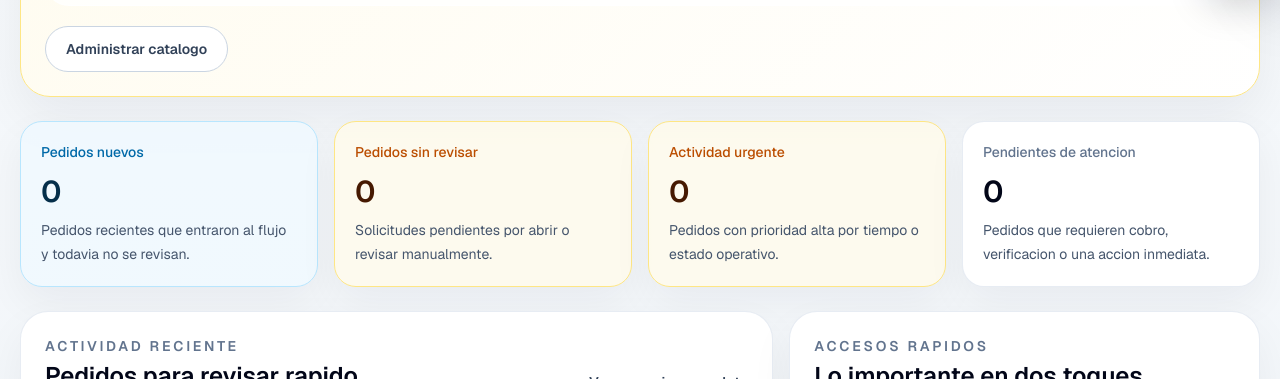
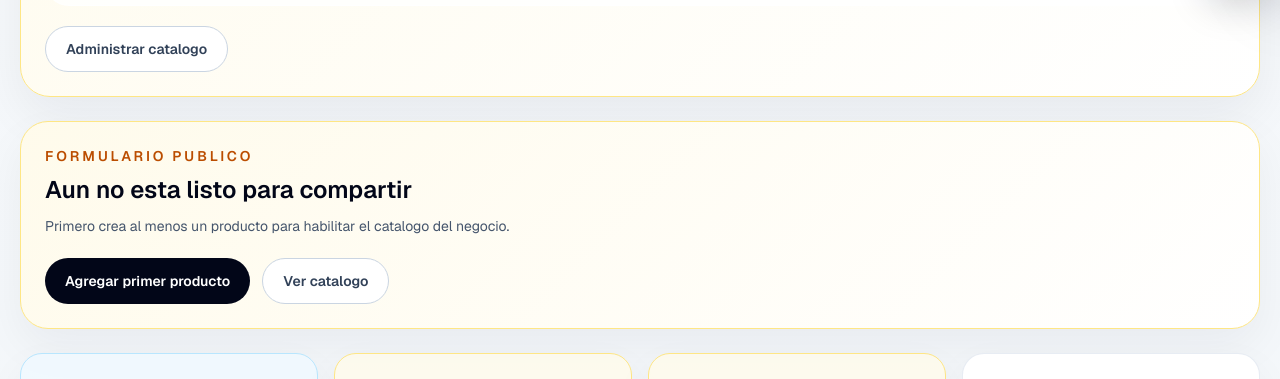
Before and after one commit to patarroyoalexis/tecpify, a Next.js app: page /dashboard/cafe-aura in a window 1280 px wide. Shown: the part 800-1179 px from the top of the page. Built offline with nearby package versions, Linux system fonts and the light colour scheme; no server answers; the database is empty.

Commit message:
Feature: Implementé un bloque específico para facilidad de compartir el link edl negocio

```diff
--- a/components/dashboard/dashboard-overview.tsx
+++ b/components/dashboard/dashboard-overview.tsx
@@ -48,6 +48,104 @@ function CopyPublicLinkButton({ businessId }: { businessId: string }) {
       </button>
       {feedback ? <p className="text-xs text-slate-500">{feedback}</p> : null}
     </div>
+  );
+}
+
+function PublicOrderLinkCard({
+  businessId,
+  businessReadiness,
+  onOpenCreateProduct,
+  onOpenProductsManager,
+}: {
+  businessId: string;
+  businessReadiness: BusinessReadinessSnapshot;
+  onOpenCreateProduct: () => void;
+  onOpenProductsManager: () => void;
+}) {
+  const publicPath = `/pedido/${businessId}`;
+  const [publicUrl, setPublicUrl] = useState(publicPath);
+
+  useEffect(() => {
+    setPublicUrl(`${window.location.origin}${publicPath}`);
+  }, [publicPath]);
+
+  if (businessReadiness.canSell) {
+    return (
+      <section className="rounded-[28px] border border-emerald-200 bg-[linear-gradient(135deg,rgba(236,253,245,0.98),rgba(255,255,255,0.98))] p-6 shadow-[0_18px_45px_rgba(15,23,42,0.05)]">
+        <p className="text-sm font-semibold uppercase tracking-[0.2em] text-emerald-700">
+          Formulario publico
+        </p>
+        <h2 className="mt-2 text-2xl font-semibold text-slate-950">
+          Ya puedes recibir pedidos
+        </h2>
+        <p className="mt-2 max-w-3xl text-sm leading-6 text-slate-600">
+          Tu negocio ya tiene catalogo activo. Comparte este link o abre el formulario para
+          probarlo enseguida.
+        </p>
+
+        <div className="mt-5 rounded-[22px] border border-emerald-200 bg-white/90 p-4">
+          <p className="text-xs font-semibold uppercase tracking-[0.18em] text-slate-500">
+            Link de pedidos
+          </p>
+          <p className="mt-2 break-all text-sm font-medium text-slate-900">{publicUrl}</p>
+        </div>
+
+        <div className="mt-5 flex flex-col gap-3 sm:flex-row sm:flex-wrap">
+          <CopyPublicLinkButton businessId={businessId} />
+          <Link
+            href={publicPath}
+            target="_blank"
+            className="rounded-full bg-slate-950 px-5 py-3 text-center text-sm font-semibold text-white transition hover:bg-slate-800"
+          >
+            Abrir formulario publico
+          </Link>
+        </div>
+      </section>
+    );
+  }
+
+  return (
+    <section className="rounded-[28px] border border-amber-200 bg-[linear-gradient(135deg,rgba(255,251,235,0.98),rgba(255,255,255,0.98))] p-6 shadow-[0_18px_45px_rgba(15,23,42,0.05)]">
+      <p className="text-sm font-semibold uppercase tracking-[0.2em] text-amber-700">
+        Formulario publico
+      </p>
+      <h2 className="mt-2 text-2xl font-semibold text-slate-950">
+        Aun no esta listo para compartir
+      </h2>
+      <p className="mt-2 max-w-3xl text-sm leading-6 text-slate-600">
+        {businessReadiness.status === "no_products"
+          ? "Primero crea al menos un producto para habilitar el catalogo del negocio."
+          : "Ya tienes productos cargados, pero necesitas activar al menos uno para poder recibir pedidos."}
+      </p>
+
+      <div className="mt-5 flex flex-col gap-3 sm:flex-row sm:flex-wrap">
+        {businessReadiness.status === "no_products" ? (
+          <button
+            type="button"
+            onClick={onOpenCreateProduct}
+            className="rounded-full bg-slate-950 px-5 py-3 text-sm font-semibold text-white transition hover:bg-slate-800"
+          >
+            Agregar primer producto
+          </button>
+        ) : (
+          <button
+            type="button"
+            onClick={onOpenProductsManager}
+            className="rounded-full bg-slate-950 px-5 py-3 text-sm font-semibold text-white transition hover:bg-slate-800"
+          >
+            Activar productos
+          </button>
+        )}
+
+        <button
+          type="button"
+          onClick={onOpenProductsManager}
+          className="rounded-full border border-slate-300 bg-white px-5 py-3 text-sm font-semibold text-slate-700 transition hover:border-slate-400 hover:bg-slate-50"
+        >
+          Ver catalogo
+        </button>
+      </div>
+    </section>
   );
 }
 
@@ -348,6 +446,13 @@ export function DashboardOverview({
         onOpenProductsManager={openProductsManager}
       />
 
+      <PublicOrderLinkCard
+        businessId={businessId}
+        businessReadiness={businessReadiness}
+        onOpenCreateProduct={openNewProduct}
+        onOpenProductsManager={openProductsManager}
+      />
+
       {insights.length > 0 ? (
         <section className="rounded-[24px] border border-sky-200 bg-[linear-gradient(135deg,rgba(224,242,254,0.9),rgba(255,255,255,0.98))] px-4 py-3.5 shadow-[0_16px_36px_rgba(15,23,42,0.05)] sm:px-5 sm:py-4">
           <div className="flex flex-col gap-3 md:flex-row md:items-center md:justify-between md:gap-4">
```
